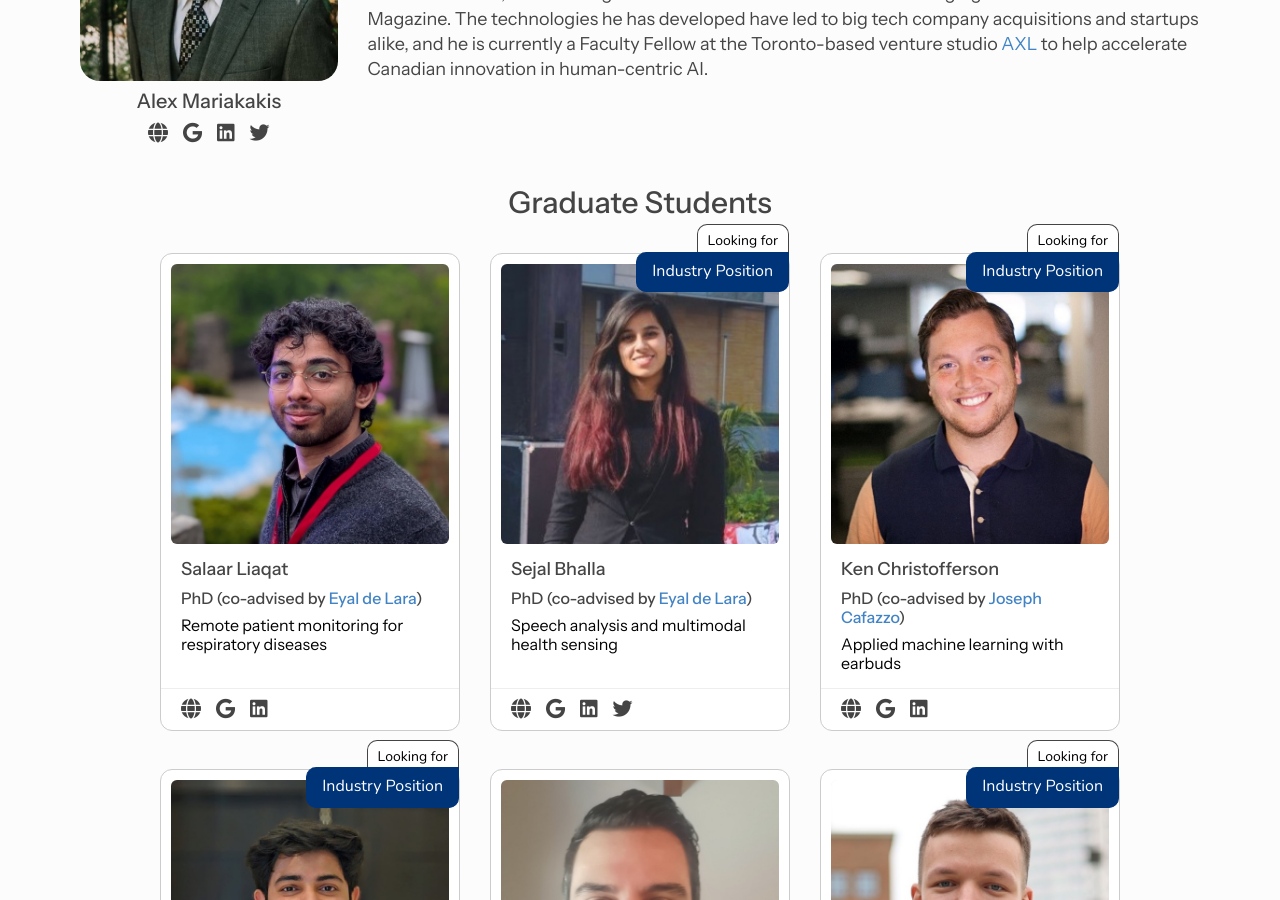
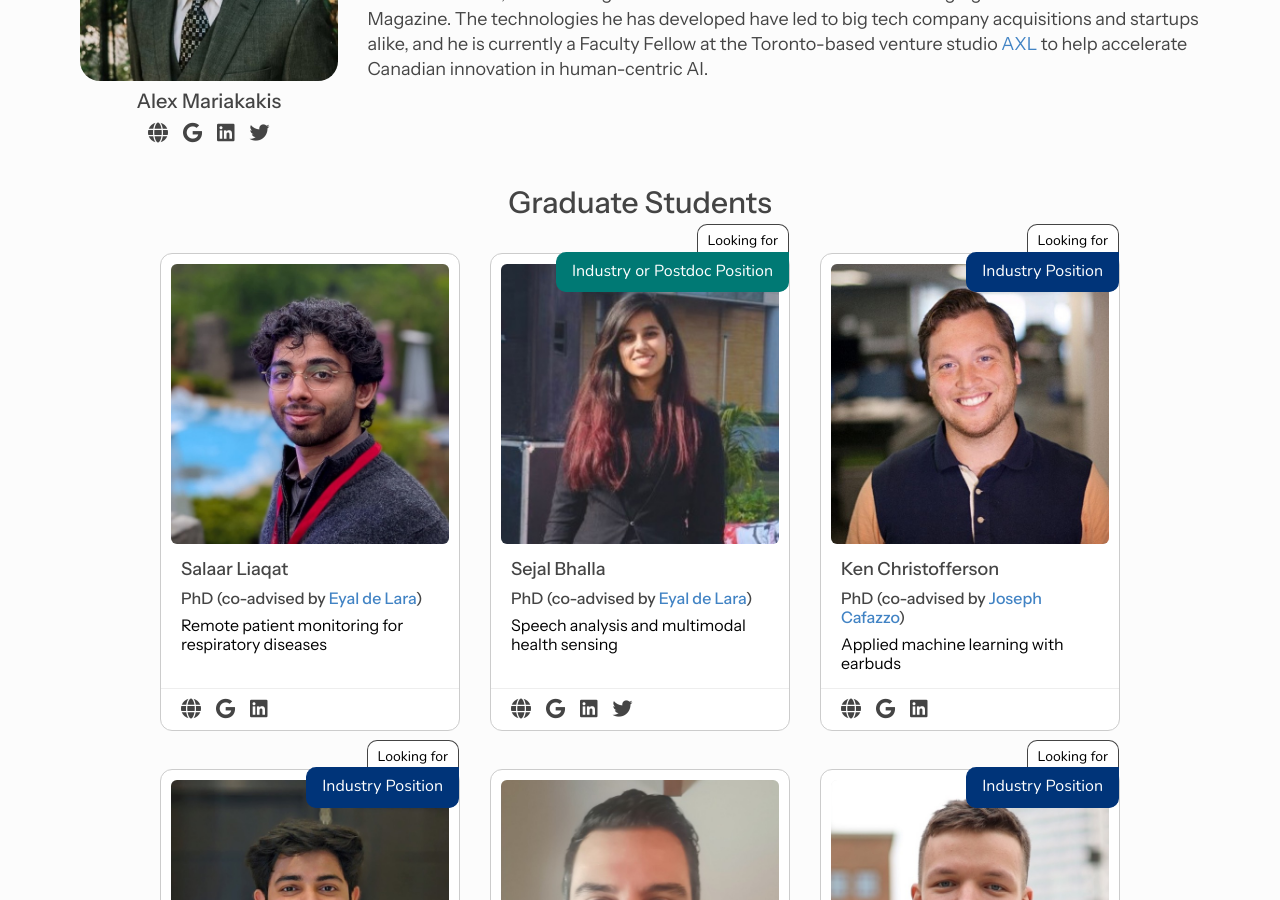
Before and after one commit to chai-toronto/chai-toronto.github.io, a Jekyll site: the page built from our_team/index.html, in a window 1280 px wide and 900 px high, scrolled down 447 px. Built offline with Jekyll 4.4.1, drawn with Linux system fonts in a browser that asks for light colours.

Commit message:
updating sejal

```diff
--- a/_data/members.yml
+++ b/_data/members.yml
@@ -33,7 +33,7 @@
   coadvisor: delara
   topic: Speech analysis and multimodal health sensing
   active: true
-  search: industry
+  search: Industry or Postdoc Position
 
 - id: ken_christofferson
   name: Ken Christofferson
--- a/_includes/people_grid.html
+++ b/_includes/people_grid.html
@@ -28,7 +28,7 @@
         {% assign search_bg = "#ff9800" %}
         {% else %}
         {% assign search_label = member.search %}
-        {% assign search_bg = "#AE2192" %}
+        {% assign search_bg = "#007974" %}
         {% endif %}
         <div class="persona-search-label">
           <div class="search-label-prefix">Looking for</div>
```
